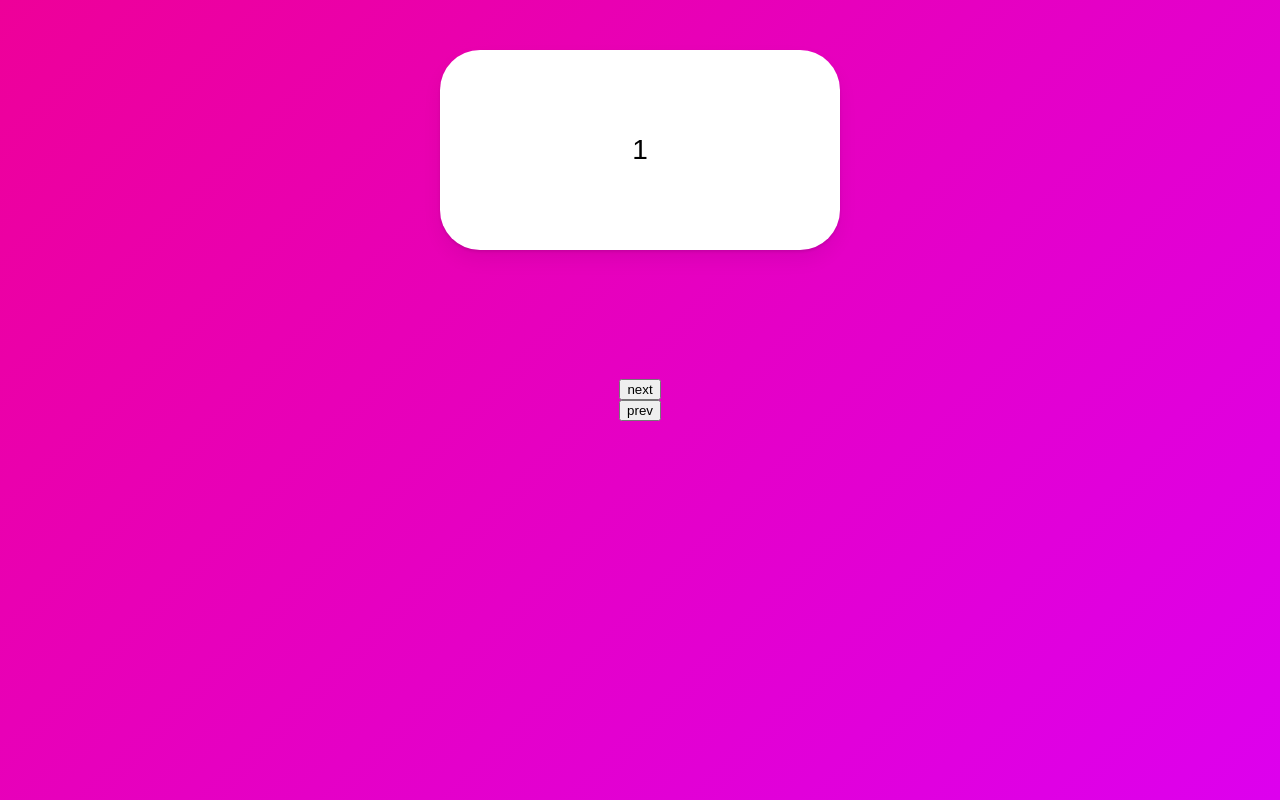
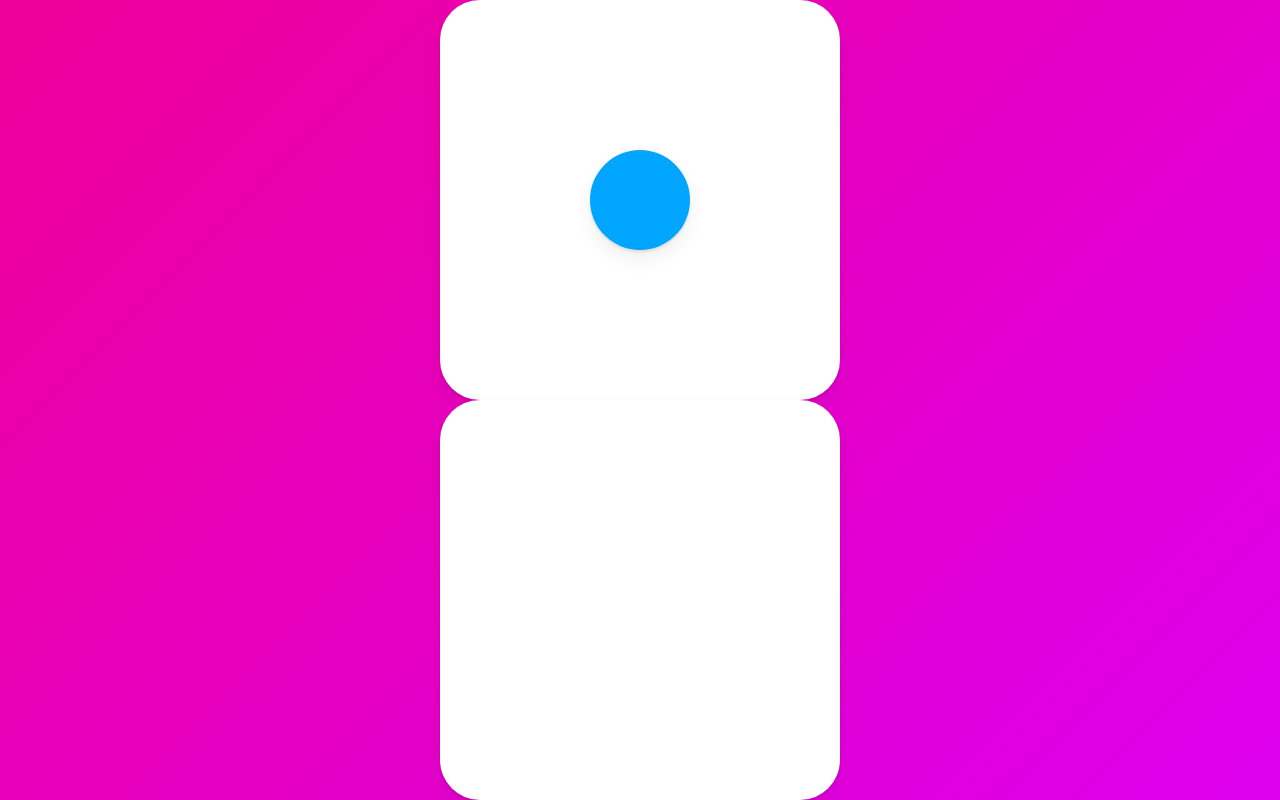
Before and after one commit to chromeheartz/nonflix-clone, a React (Create React App) app: page / in a window 1280 px wide. Built offline with nearby package versions, Linux system fonts and the light colour scheme.

Commit message:
#7.14 layout

```diff
--- a/src/App.tsx
+++ b/src/App.tsx
@@ -21,72 +21,34 @@ const Wrapper = styled(motion.div)`
 // styled components + motion
 const Box = styled(motion.div)`
   width: 400px;
-  height: 200px;
+  height: 400px;
   background-color: rgba(255, 255, 255, 1);
   border-radius: 40px;
   display : flex;
   justify-content : center;
   align-items : center;
-  font-size : 28px;
-  position : absolute;
-  top : 50px;
   box-shadow: 0 2px 3px rgba(0, 0, 0, 0.1), 0 10px 20px rgba(0, 0, 0, 0.06);
 `;
 
-const box = {
-  entry : (isBack : boolean) => ({
-      x : isBack ? -300 : 300,
-      opacity : 0,
-      sacle : 0,
-  }),
-  center : {
-    x : 0,
-    opacity : 1,
-    scale : 1,
-    transition : {
-      duration : 0.5
-    }
-  },
-  exits : (isBack : boolean) => ({
-    x : isBack ? 300 : -300,
-      opacity : 0,
-      sacle : 0,
-      rotateX : 100,
-      transition : {
-        duration : 0.5
-      }
-  }),
-}
+const Circle = styled(motion.div)`
+ background-color : #00a5ff;
+ width : 100px;
+ height : 100px;
+ border-radius : 50px;
+ box-shadow: 0 2px 3px rgba(0, 0, 0, 0.1), 0 10px 20px rgba(0, 0, 0, 0.06);
+`
+
 
 function App() {
-  const [visible, setvisible] = useState(1);
-  const [back, setBack] = useState(false);
-  const nextPlease = () => {
-    setBack(false);
-    setvisible(prev => prev === 10 ? 10 : prev+1);
-  }
-  const prevPlease = () => {
-    setBack(true);
-    setvisible(prev => prev === 10 ? 10 : prev-1);
-  }
+  const [clicked, setClicked] = useState(false);
+  const toggleClicked = () => setClicked(prev => !prev);
+
   return (
     // motion value
     // <Wrapper style={{background : gradient}}>
-    <Wrapper>
-      {/* slider */}
-      <AnimatePresence exitBeforeEnter custom={back}>
-          <Box
-            custom={back}
-            variants={box}
-            initial="entry"
-            animate="center"
-            exit="exits"
-            key={visible}
-          >
-            {visible}</Box>
-      </AnimatePresence>
-      <button onClick={nextPlease}>next</button>
-      <button onClick={prevPlease}>prev</button>
+    <Wrapper onClick={toggleClicked}>
+      <Box>{!clicked ? <Circle /> : null}</Box>
+      <Box>{!clicked ? null : <Circle />}</Box>
     </Wrapper>
   )
 }
```
Also changed, not shown: src/recap/recap.jsx (+43 -2 lines).
